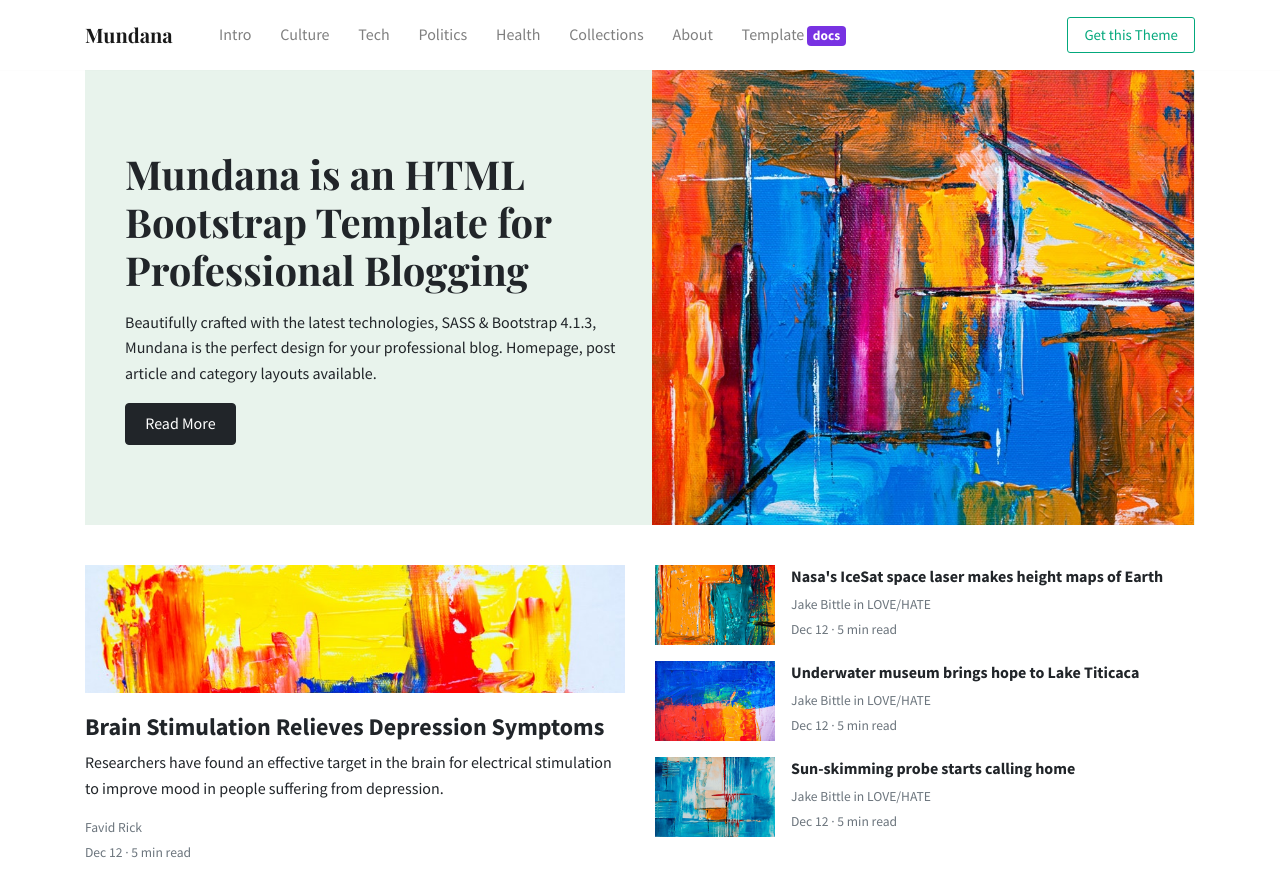
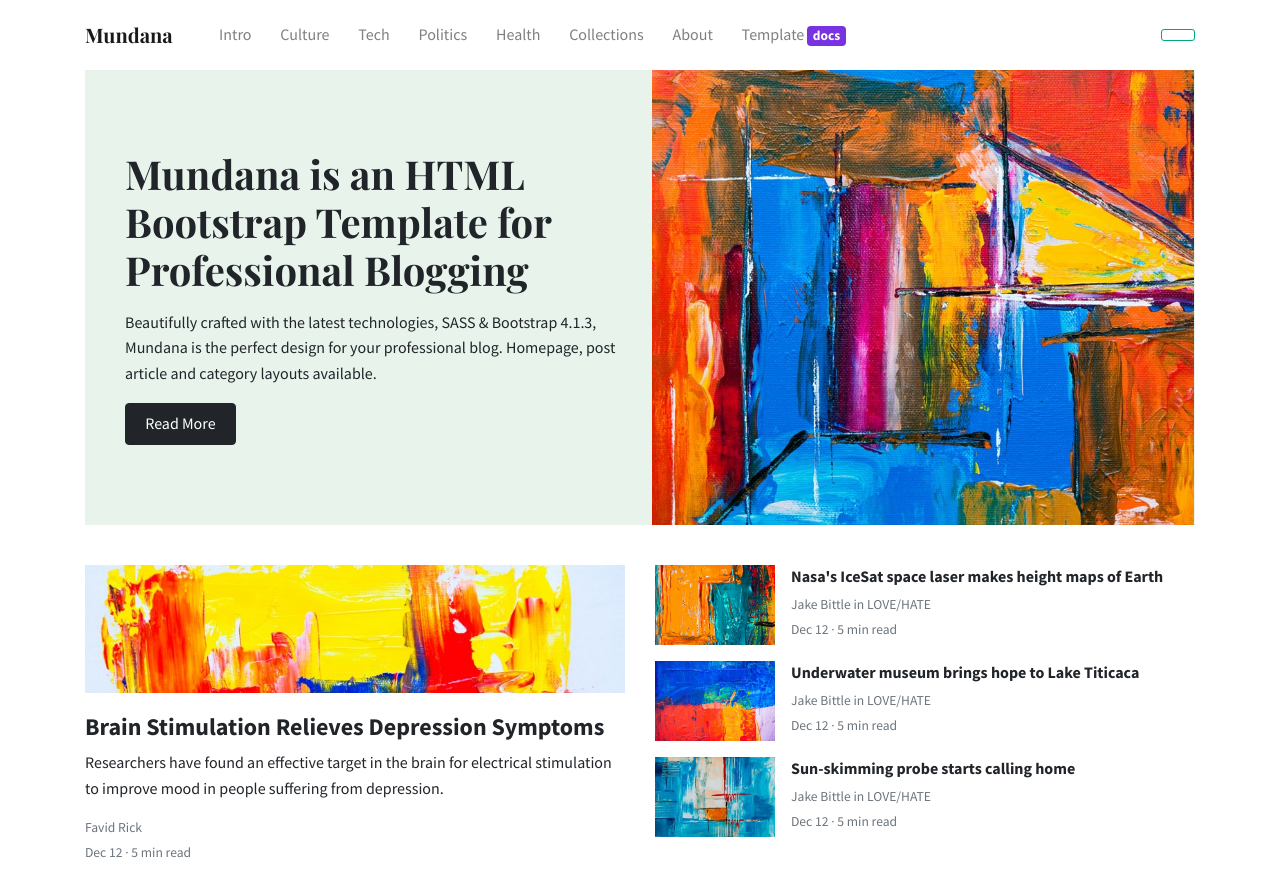
Before and after one commit to dinhtien15/dinhtien15, a website: page web/index.html in a window 1280 px wide. Shown: the top 892 px of the page. Drawn offline with nearby package versions, Linux system fonts and the light colour scheme.

Commit message:
Delete colume in index.html

```diff
--- a/web/index.html
+++ b/web/index.html
@@ -53,7 +53,7 @@ NAVBAR
 		</ul>
 		<ul class="navbar-nav ml-auto d-flex align-items-center">
 			<li class="nav-item highlight">
-			<a class="nav-link" href="https://www.wowthemes.net/mundana-free-html-bootstrap-template/">Get this Theme</a>
+			<a class="nav-link" href="https://www.wowthemes.net/mundana-free-html-bootstrap-template/"></a>
 			</li>
 		</ul>
 	</div>
```
